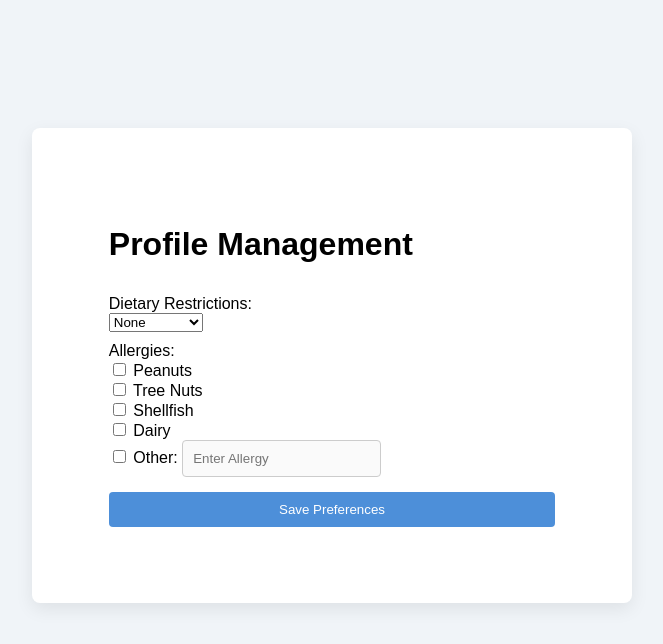
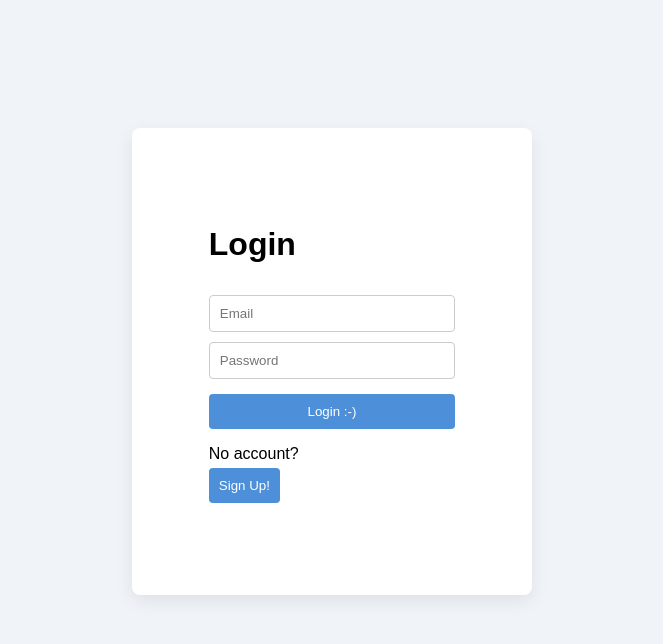
Before and after one commit to tarakanner/MealMajor-SOEN341_Project_W26, a React app in the folder src/frontend/: page / in a window 1280 px wide. Shown: the top 644 px of the page, without its empty margins (308-971 px from the left). Built offline with nearby package versions, Linux system fonts and the light colour scheme; the HTML template or start-up script is replaced by a standard one.

Commit message:
Updated preferences header

```diff
--- a/src/frontend/src/App.jsx
+++ b/src/frontend/src/App.jsx
@@ -2,6 +2,6 @@ import AuthPage from "./pages/AuthPage";
 import UserManagementPage from "./pages/UserPage";
 
 function App(){
-  return <UserManagementPage />;
+  return <AuthPage />;
 }
 export default App;
--- a/src/frontend/src/components/PreferencesForm.jsx
+++ b/src/frontend/src/components/PreferencesForm.jsx
@@ -25,7 +25,8 @@ export default function PreferencesForm(){
     return (
         <>
         <form onSubmit={handleSubmit} className='auth-form'>
-            <h1>Profile Management</h1>
+            <h1>One last Step!</h1>
+            <span className='user-header'>Please update your dietary preferences and allergies to finish account creation:</span>
             <div>
                 <label>Dietary Restrictions:</label><br />
                 <select
--- a/src/frontend/src/index.css
+++ b/src/frontend/src/index.css
@@ -39,6 +39,11 @@ body {
   padding:6%;
 }
 
+.user-header{
+  font-size:20px;
+  color: dimgray;
+  margin-bottom:10px;
+}
 .auth-form{
   display:flex;
   flex-direction: column;
```
